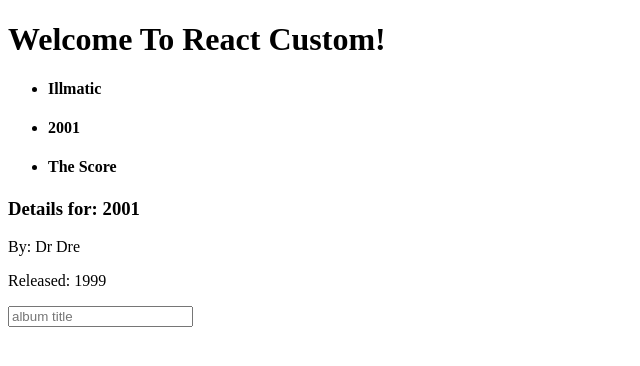
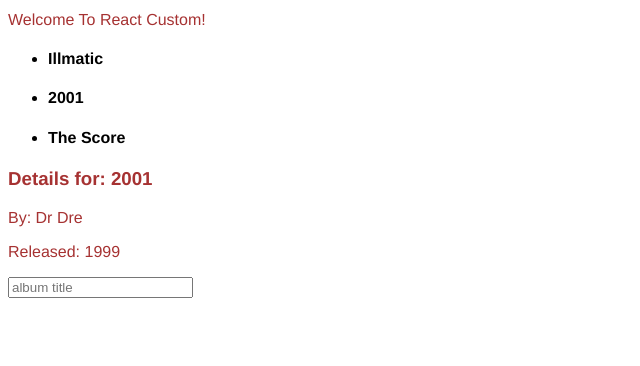
Before and after one commit to edgarfinn/Webpack-heroku-test, a React app: page / in a window 1280 px wide. Both pictures are taken after a click on the item "2001". Shown: the top 366 px of the page, without its empty margins (0-640 px from the left). Built offline with nearby package versions, Linux system fonts and the light colour scheme.

Commit message:
configure sass

```diff
--- a/package.json
+++ b/package.json
@@ -19,7 +19,12 @@
     "babel-preset-env": "^1.6.1",
     "babel-preset-react": "^6.24.1",
     "clean-webpack-plugin": "^0.1.19",
+    "css-loader": "^0.28.10",
+    "extract-text-webpack-plugin": "^3.0.2",
     "html-webpack-plugin": "^3.0.6",
+    "node-sass": "^4.8.1",
+    "sass-loader": "^6.0.7",
+    "style-loader": "^0.20.3",
     "uglifyjs-webpack-plugin": "^1.2.3",
     "webpack": "^3.11.0",
     "webpack-dev-server": "^2.11.1",
--- /dev/null
+++ b/src/Sass/_variables.scss
@@ -0,0 +1,2 @@
+$font-stack: 100% Helvetica, sans-serif;
+$primary: #A63232;
--- a/src/components/App.js
+++ /dev/null
@@ -1,20 +0,0 @@
-import React, {Component} from 'react';
-import AlbumList from '../containers/AlbumList/album_list';
-import AlbumDetail from '../containers/AlbumDetail/album_detail';
-import NewAlbumForm from '../containers/NewAlbumForm/new_album_form';
-
-class App extends Component {
-  render() {
-    return (
-      <div>
-        <h1>Welcome To React Custom!</h1>
-        <AlbumList />
-        <AlbumDetail />
-        <NewAlbumForm />
-      </div>
-    )
-  }
-}
-
-
-export default App;
--- /dev/null
+++ b/src/components/App/App.js
@@ -0,0 +1,22 @@
+import React, {Component} from 'react';
+import AlbumList from '../../containers/AlbumList/album_list';
+import AlbumDetail from '../../containers/AlbumDetail/album_detail';
+import NewAlbumForm from '../../containers/NewAlbumForm/new_album_form';
+
+import './App.scss';
+
+class App extends Component {
+  render() {
+    return (
+      <div>
+        <h1 className="page-header">Welcome To React Custom!</h1>
+        <AlbumList />
+        <AlbumDetail />
+        <NewAlbumForm />
+      </div>
+    )
+  }
+}
+
+
+export default App;
--- /dev/null
+++ b/src/components/App/App.scss
@@ -0,0 +1,6 @@
+@import '../../Sass/variables';
+
+.page-header {
+  font: $font-stack;
+  color: $primary;
+}
--- a/src/containers/AlbumDetail/album_detail.js
+++ b/src/containers/AlbumDetail/album_detail.js
@@ -1,5 +1,7 @@
 import React, { Component } from 'react';
 import { connect } from 'react-redux';
+
+import './album_detail.scss';
 
 class AlbumDetail extends Component {
   render() {
@@ -11,7 +13,7 @@
       )
     }
     return (
-      <div>
+      <div className="album-detail">
         <h3>Details for: {this.props.album.title}</h3>
         <p>By: {this.props.album.artist}</p>
         <p>Released: {this.props.album.released}</p>
--- /dev/null
+++ b/src/containers/AlbumDetail/album_detail.scss
@@ -0,0 +1,6 @@
+@import '../../Sass/variables';
+
+.album-detail {
+  font: $font-stack;
+  color: $primary;
+}
--- a/src/containers/AlbumList/album_list.js
+++ b/src/containers/AlbumList/album_list.js
@@ -1,6 +1,8 @@
 import React, {Component} from 'react';
 import {connect} from 'react-redux';
 import {bindActionCreators} from 'redux'
+
+import './album_list.scss'
 
 import { selectAlbum } from '../../actions/index.js';
 
@@ -9,6 +11,7 @@
   return this.props.albumz.map(album => {
     return (
       <li
+        className="album-list-element"
         key={album.title}
         onClick={() => { this.props.selectAlbum(album)} }>
         <h4>{album.title}</h4>
--- /dev/null
+++ b/src/containers/AlbumList/album_list.scss
@@ -0,0 +1,5 @@
+@import '../../Sass/variables';
+
+.album-list-element {
+  font: $font-stack;
+}
--- a/src/index.js
+++ b/src/index.js
@@ -1,6 +1,6 @@
 import React from 'react';
 import ReactDOM from 'react-dom';
-import App from './components/App';
+import App from './components/App/App';
 
 import {Provider} from 'react-redux';
 import {createStore, applyMiddleware} from 'redux';
--- a/webpack.common.js
+++ b/webpack.common.js
@@ -1,12 +1,15 @@
 const path = require('path');
 const CleanWebpackPlugin = require('clean-webpack-plugin');
 const HtmlWebpackPlugin = require('html-webpack-plugin');
+const ExtractTextPlugin = require("extract-text-webpack-plugin");
+
+const extractSass = new ExtractTextPlugin({filename: "[name].css"});
 
 module.exports = {
   entry: './src/index.js',
   output: {
-     path: path.resolve(__dirname, 'dist'),
-     filename: 'index.bundle.js'
+    path: path.resolve(__dirname, 'dist'),
+    filename: 'index.bundle.js'
   },
   module: {
     rules: [
@@ -14,20 +17,34 @@
         test: /\.js$/,
         exclude: /node_modules/,
         loader: "babel-loader"
-      },
-      {
+      }, {
         test: /\.jsx$/,
         exclude: /node_modules/,
         loader: "babel-loader"
+      }, {
+        test: /\.scss$/,
+        use: extractSass.extract({
+          fallback: "style-loader",
+          use: [
+            {
+              loader: "css-loader",
+              options: {
+                sourceMap: true
+              }
+            }, {
+              loader: "sass-loader",
+              options: {
+                sourceMap: true
+              }
+            }
+          ]
+        })
       }
     ]
   },
   plugins: [
     new CleanWebpackPlugin(['dist']),
-    new HtmlWebpackPlugin({
-      template: './public/index.html',
-      filename: 'index.html',
-      inject: 'body'
-    })
+    new HtmlWebpackPlugin({template: './public/index.html', filename: 'index.html', inject: 'body'}),
+    extractSass
   ]
 };
```
Also changed, not shown: 1 other file (tests, documents, lock files or other folders).
